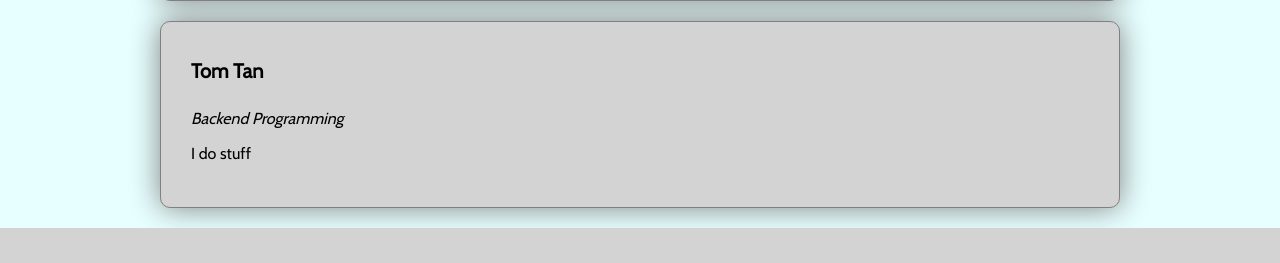
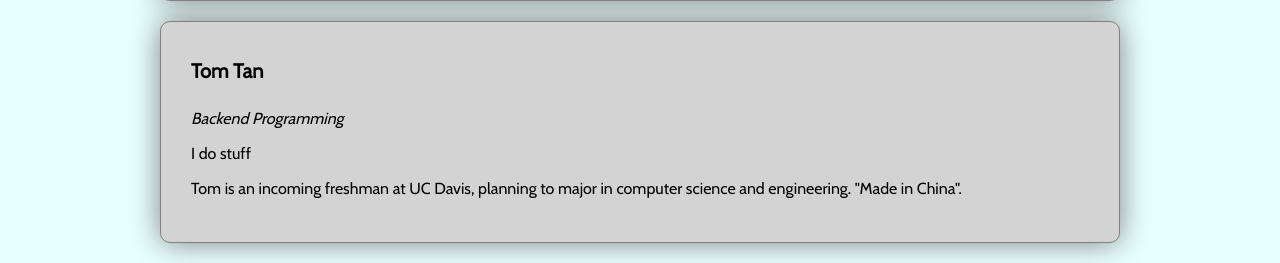
Before and after one commit to maxhchen/filler-finder, a Python web app: template templates/about.html in a window 1280 px wide. Shown: the part 1024-1287 px from the top of the page. Before the commit the page ends 1252 px from the top, so only its background shows below. Run offline with Jinja, Linux system fonts and the light colour scheme; the template is opened without the code that fills it, so the values that code supplies are empty.

Commit message:
i forgot

```diff
--- a/templates/about.html
+++ b/templates/about.html
@@ -157,6 +157,7 @@
       <h4 id="p"><b>Tom Tan</b></h4>
       <p id="p"><i>Backend Programming</i></p>
       <p id="p">I <span id='tombio'>do</span> stuff</p>
+      <p id="p"> Tom is an incoming freshman at UC Davis, planning to major in computer science and engineering. "Made in China". </p>
       <br>
     </div>
 </div>
```
